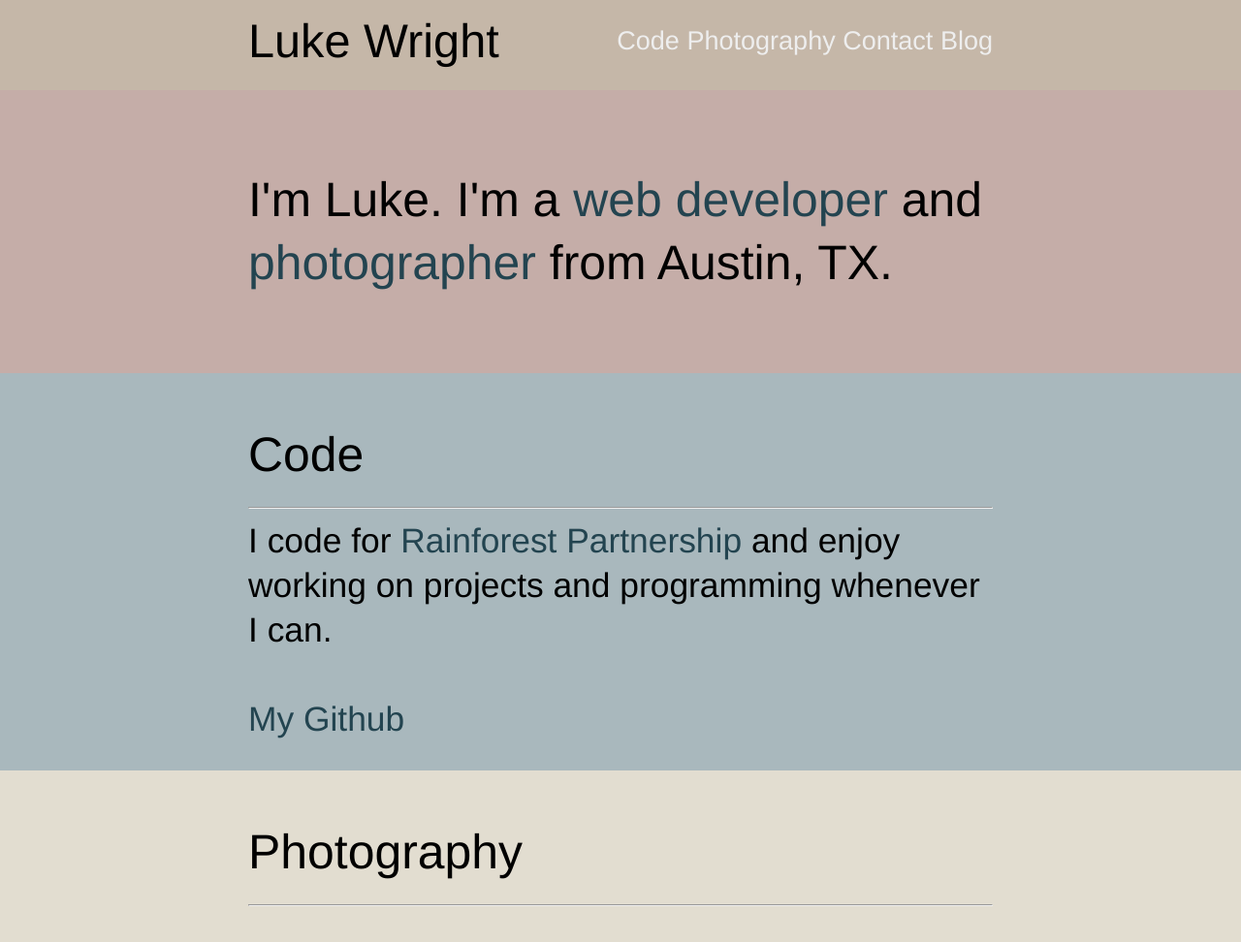
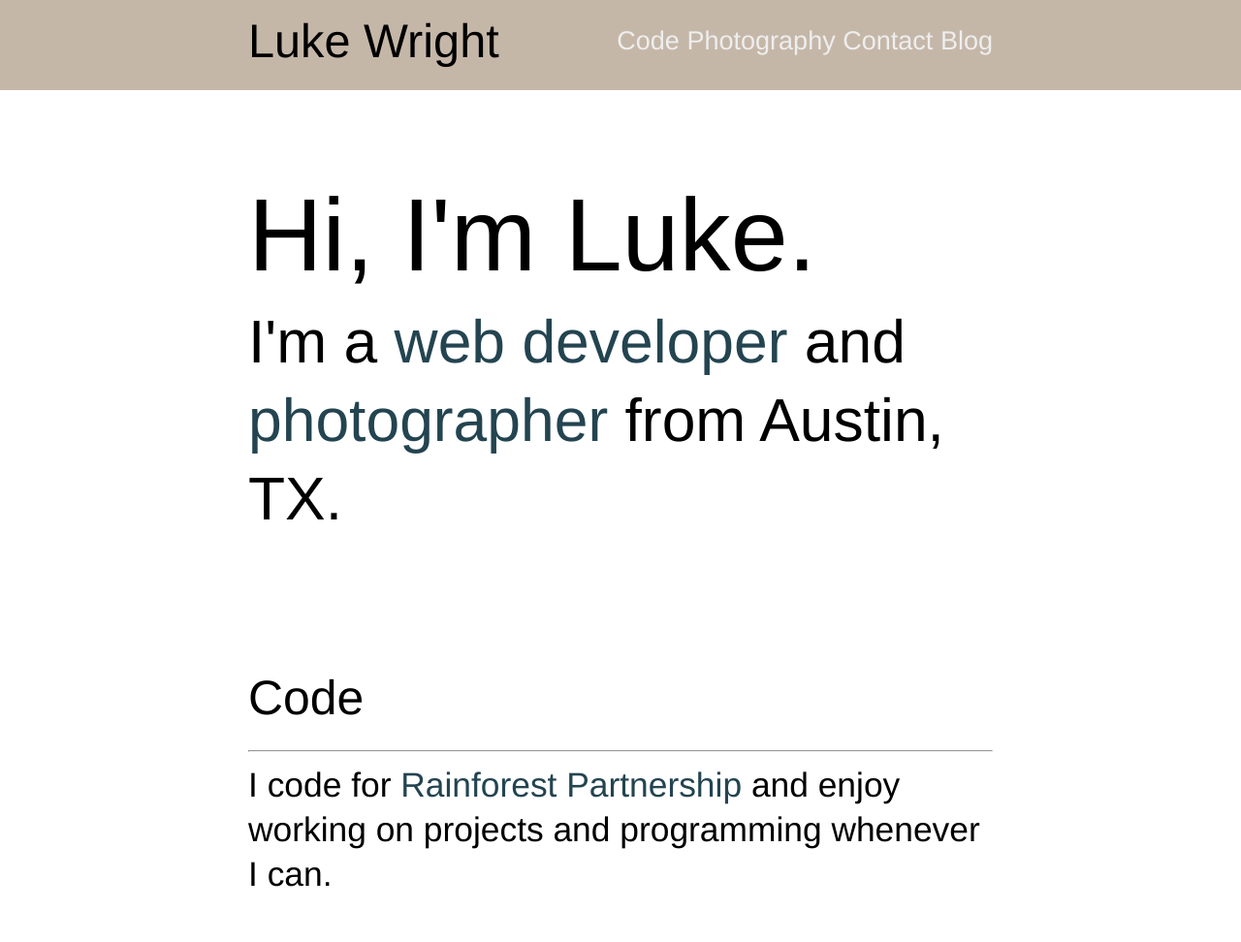
Before and after one commit to simplyluke/simplyluke.github.io, a PHP site: page / in a window 1280 px wide. Shown: the top 972 px of the page at 97% size. Run offline with PHP 8.4, Linux system fonts and the light colour scheme; some libraries are stand-ins or nearby versions.

Commit message:
style updates

```diff
--- a/css/style.css
+++ b/css/style.css
@@ -2,7 +2,7 @@
 html,body,div,span,applet,object,iframe,p,blockquote,pre,a,abbr,acronym,address,big,cite,code,del,dfn,em,img,ins,kbd,q,s,samp,small,strike,sub,sup,tt,var,b,u,i,center,dl,dt,dd,ol,ul,li,fieldset,form,label,legend,table,caption,tbody,tfoot,thead,tr,th,td,article,aside,canvas,details,embed,figure,figcaption,footer,header,hgroup,menu,nav,output,ruby,section,summary,time,mark,audio,video{border:0;font-size:100%;font:inherit;vertical-align:baseline;margin:0;padding:0}article,aside,details,figcaption,figure,footer,header,hgroup,menu,nav,section{display:block}body{line-height:1}ol,ul{list-style:none}blockquote,q{quotes:none}blockquote:before,blockquote:after,q:before,q:after{content:none}table{border-collapse:collapse;border-spacing:0}
 
 body {
-	font-family: Helvetica, Helvetica-Neue, Arial, sans-serif;
+	font-family: 'Helvetica-Neue', Helvetica, Arial, sans-serif;
 	max-width: 100%;
 	line-height: 1.2em;
 	font-size: 1.3em;
@@ -57,16 +57,16 @@ header li {
 }
 
 section.intro {
-	font-size: 2.4em;
+	font-size: 3em;
 	line-height: 1.3em;
-	background-color: #c5ada8;
-	padding: 4% 0;
+/*	background-color: #c5ada8;
+*/	padding: 4% 0;
 }
 
 
 section.code {
-	background-color: #a9b8bd;
-}
+/*	background-color: #a9b8bd;
+*/}
 
 section .large {
 	font-size: 1.7em;
@@ -74,12 +74,12 @@ section .large {
 }
 
 section.photography {
-	background-color: #e2ddd0;
-}
+/*	background-color: #e2ddd0;
+*/}
 
 section.contact {
-	background-color: #b5b7c3;
-	padding-bottom: 40px;
+/*	background-color: #b5b7c3;
+*/	padding-bottom: 40px;
 }
 
 @media (min-width: 1200px) {
@@ -120,6 +120,12 @@ section.contact {
 	}
 }
 
+@media (max-width: 500px) {
+	section.intro p {
+		font-size: .8em;
+	}
+}
+
 /* Slides */
 
 .rslides {
--- a/index.html
+++ b/index.html
@@ -38,7 +38,8 @@
 	<section class="intro">
 		<a class="anchor" name="intro"></a>
 		<div class="inner">
-			<p>I'm Luke. I'm a <a href="#code">web developer</a> and <a href="#photography">photographer</a> from Austin, TX.</p>
+			 <span class="large">Hi, I'm Luke.</span>
+			 <p>I'm a <a href="#code">web developer</a> and <a href="#photography">photographer</a> from Austin, TX.</p>
 		</div>
 	</section>
 	<section class="code">
```
